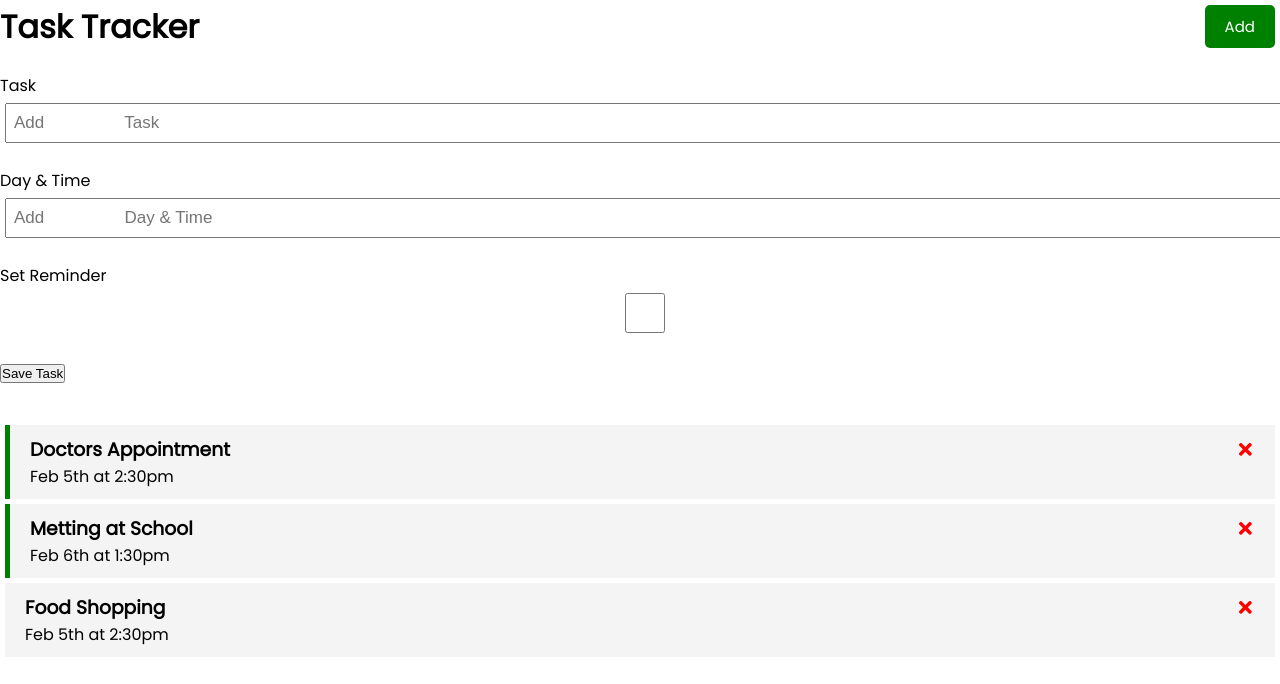
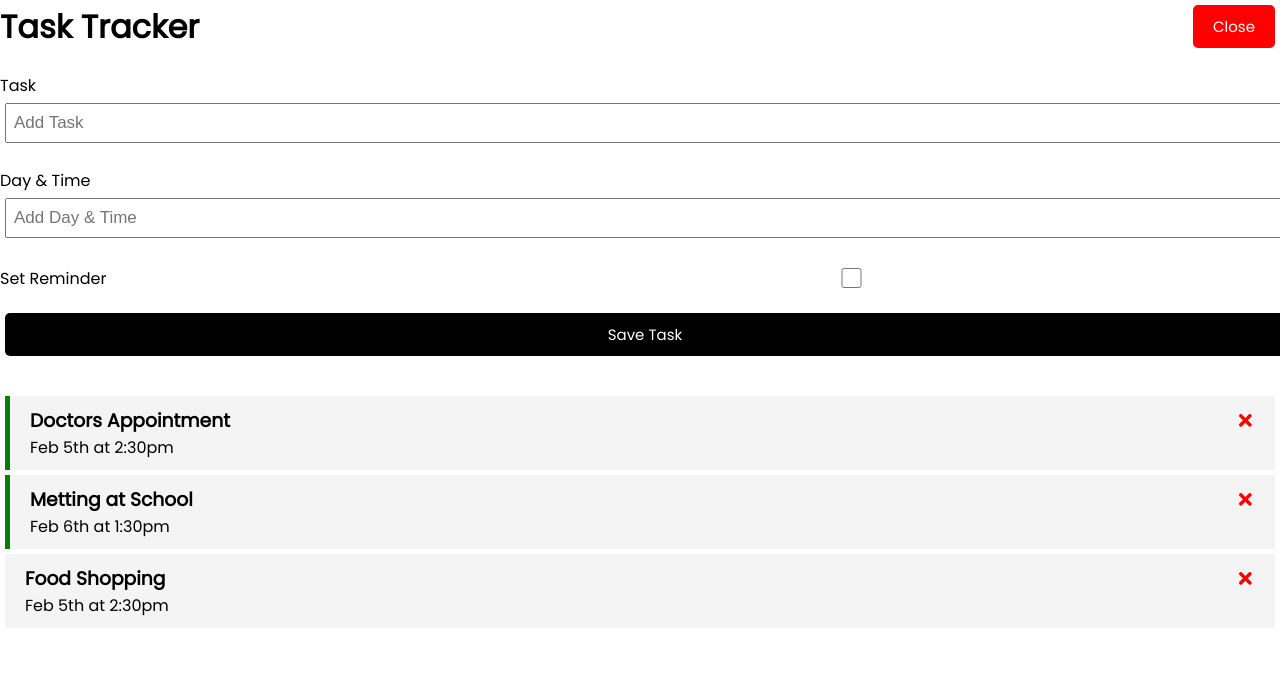
Before and after one commit to tenthin/reactjs, a React (Create React App) app: page / in a window 1280 px wide. Both pictures are taken after a click on the button "Add". Shown: the top 684 px of the page. Built offline with nearby package versions, Linux system fonts and the light colour scheme.

Commit message:
change in button toggle

```diff
--- a/src/App.js
+++ b/src/App.js
@@ -4,6 +4,8 @@ import Tasks from './components/Tasks'
 import AddTask from './components/AddTask'
 
 const App = () => {
+  const[showAddTask, setShowAddTask] = useState
+  (false)
   const [tasks, setTasks] = useState([
     {
         id: 1,
@@ -25,6 +27,15 @@ const App = () => {
     }
 ])
 
+// Add Task
+const addTask = (task) => {
+  const id = Math.floor(Math.random() *
+  1000) + 1
+  const newTask = { id, ...task}
+  setTasks([...tasks, newTask])
+  console.log(task)
+}
+
 // Delete Task
 const deleteTask = (id) => {
   setTasks(tasks.filter((task) => task.id !==id))
@@ -41,8 +52,9 @@ const toggleReminder = (id) => {
 
   return (
     <div className='Container'>
-      <Header />
-      <AddTask />
+      <Header onAdd={() => setShowAddTask
+      (!showAddTask)} showAdd={showAddTask}/>
+      {showAddTask && <AddTask onAdd={addTask}/>}
       {tasks.length > 0 ? (
       <Tasks tasks={tasks} onDelete=
       {deleteTask} onToggle={toggleReminder}/>)
--- a/src/components/AddTask.js
+++ b/src/components/AddTask.js
@@ -1,22 +1,66 @@
-const AddTask = () => {
+import { useState } from "react"
+
+
+const AddTask = ({onAdd}) => {
+    const [text,setText] = useState('')
+    const [day,setDay] = useState('')
+    const [reminder,setReminder] = useState
+    (false)
+
+
+    const onSubmit = (e) => {
+        e.preventDefault()
+
+        if(!text) {
+            alert('Please add a task')
+            return
+        }
+
+        onAdd({ text, day, reminder })
+
+        setText('')
+        setDay('')
+        setReminder(false)
+
+    }
+
+
     return (
-        <form className='add-form'>
+        <form className='add-form' onSubmit={onSubmit}>
             <div className='form-control'>
                 <label>Task</label>
-                <input type='text' placeholder='Add
-                Task'/>
+                <input
+                    type='text'
+                    placeholder='Add Task'
+                    value={text}
+                    onChange={(e) => setText(e.target.
+                    value)}
+                />
             </div>
             <div className='form-control'>
                 <label>Day & Time</label>
-                <input type='text' placeholder='Add
-                Day & Time'/>
+                <input
+                    type='text'
+                    placeholder='Add Day & Time'
+                    value={day}
+                    onChange={(e) => setDay(e.target.
+                    value)}
+                />
             </div>
-            <div className='form-control'>
-                <label> Set Reminder</label>
-                <input type='checkbox' />
+            <div className='form-control
+            form-control-check'>
+                <label>Set Reminder</label>
+                <input
+                    type='checkbox'
+                    checked={reminder}
+                    value={reminder}
+                    onChange={(e) => setReminder(e.
+                    currentTarget.checked)}
+                />
             </div>
 
-            <input type='submit' value='Save Task' />
+            <input type='submit' value='Save Task'
+            className='btn btn-block' />
         </form>
     )
 }
--- a/src/components/Header.js
+++ b/src/components/Header.js
@@ -2,17 +2,15 @@ import PropTypes from 'prop-types'
 import Button from './Button'
 
 
-const Header = ({ title }) => {
-const onClick = () => {
-    console.log('click')
-
-}
-
+const Header = ({ title,onAdd,showAdd }) => {
     return (
         <header class='header'>
             <h1>{title}</h1>
-            <Button color='green' text='Add' onClick=
-            {onClick}/>
+            <Button
+                color={showAdd ? 'red' : 'green'}
+                text={showAdd ?'Close' : 'Add'}
+                onClick={onAdd}
+                />
         </header>
     )
 }
```
